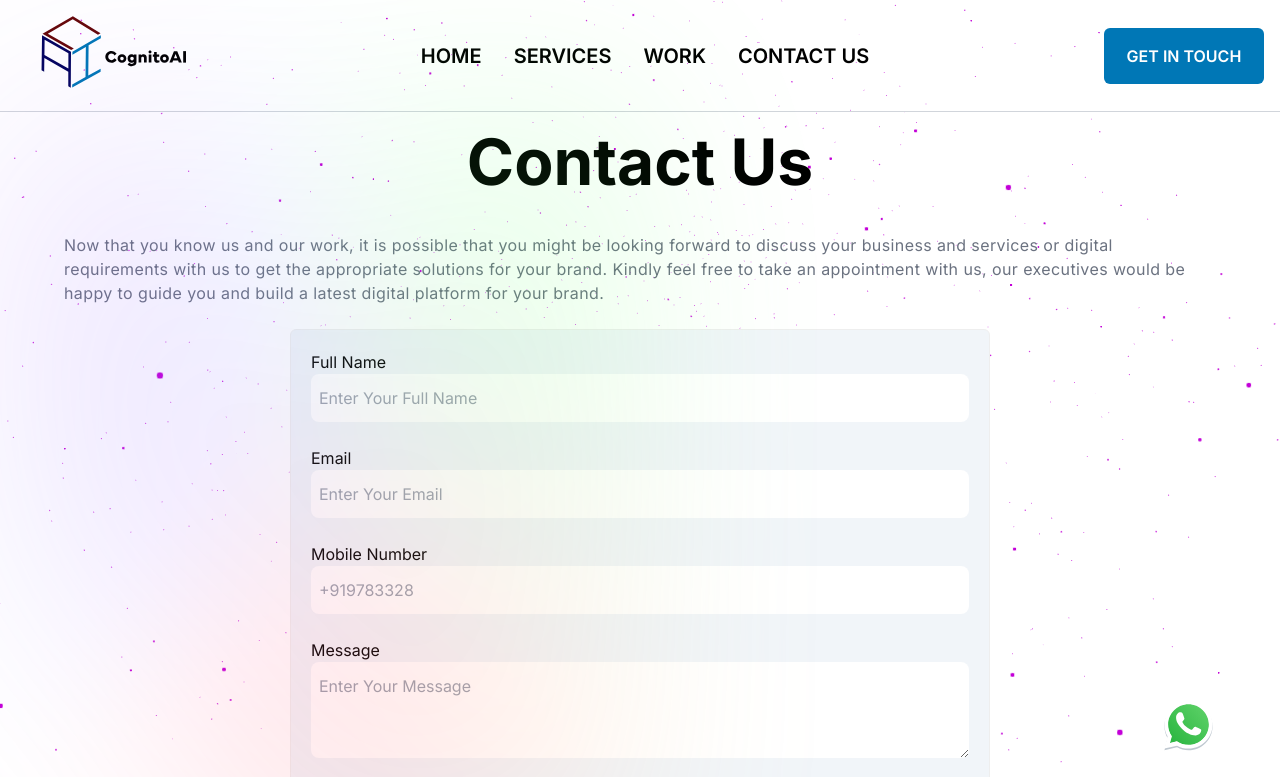
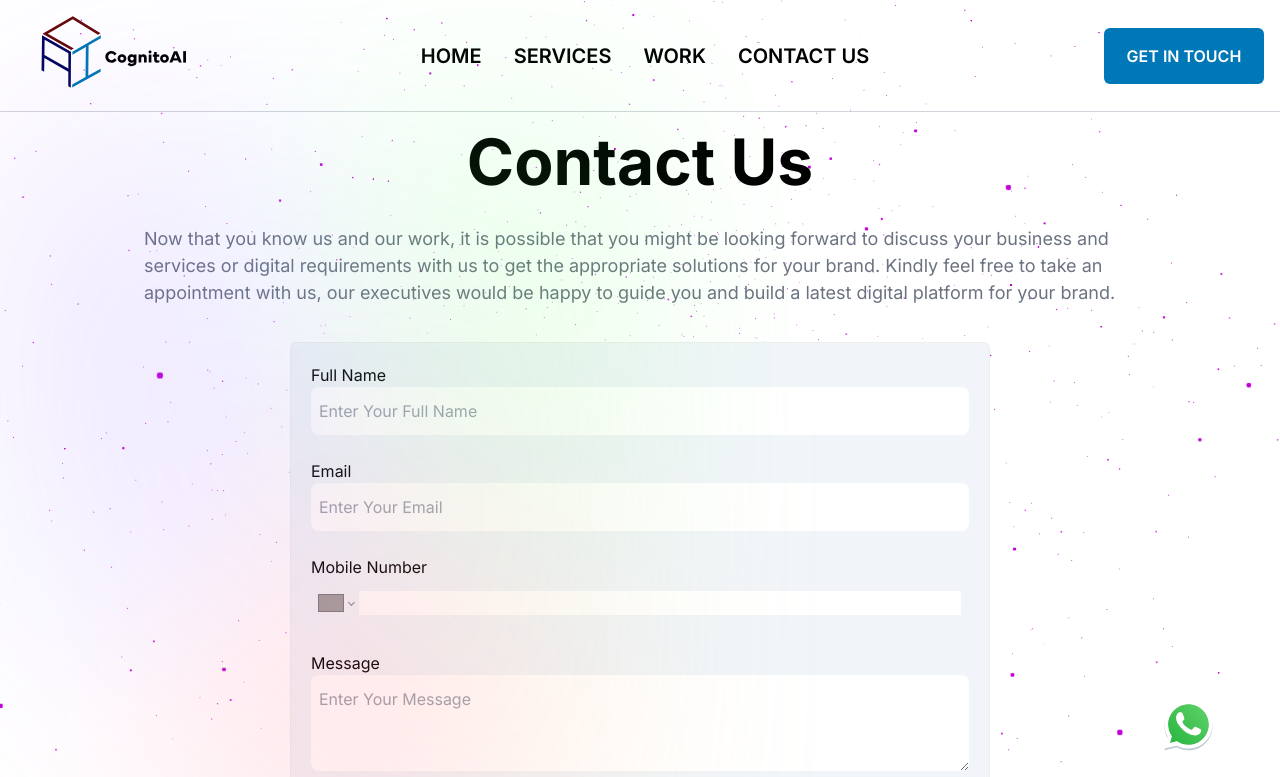
Before and after one commit to crocmons/next-project, a Next.js app: page /contact-us in a window 1280 px wide. Shown: the top 777 px of the page. Built offline with nearby package versions, Linux system fonts and the light colour scheme; grey boxes are pictures that could not be loaded.

Commit message:
fixed padding added ph number

```diff
--- a/app/contact-us/page.tsx
+++ b/app/contact-us/page.tsx
@@ -1,36 +1,61 @@
 "use client"
-
 import React, { FormEvent, useState } from "react";
 import Button from "@/components/Button";
 import FadeIn from "@/components/FadeIn";
 import StarCanvas from "@/components/StarCanvas";
 import { toast } from "react-hot-toast";
+import 'react-phone-number-input/style.css'
+import PhoneInput from 'react-phone-number-input'
 
-const ContactUS = () => {
-  const [data, setData] = useState({
+interface ContactFormData {
+  name: string;
+  email: string;
+  message: string;
+  number: string;
+}
+
+const ContactUS: React.FC = () => {
+  const [data, setData] = useState<ContactFormData>({
     name: "",
     email: "",
     message: "",
     number: "",
   });
 
+  const [valid, setValid] = useState(true);
+
   const handleChange = (e: FormEvent<HTMLInputElement | HTMLTextAreaElement>) => {
-    const { name, value } = e.currentTarget;
+    if (e && e.target) {
+      const { name, value } = e.target;
 
-    setData({
-      ...data,
-      [name]: value
-    });
+      setData((prevData) => ({
+        ...prevData,
+        [name]: value,
+      }));
+
+      if (name === 'number') {
+        setValid(validatePhoneNumber(value));
+      }
+    }
+  };
+
+
+
+  const validatePhoneNumber = (phnum: string): boolean => {
+    const phonenumberPattern = /^\d{10}$/;
+    return phonenumberPattern.test(phnum);
   };
 
   const sendEmail = async (e: FormEvent<HTMLFormElement>) => {
     e.preventDefault();
+
+    try {
       const response = await fetch("/api/send", {
         method: "POST",
         headers: {
-        "Content-Type": "application/json"
+          "Content-Type": "application/json",
         },
-      body: JSON.stringify(data)
+        body: JSON.stringify(data),
       });
 
       if (response.status === 200) {
@@ -42,21 +67,27 @@ const ContactUS = () => {
         });
         toast.success(`Hi ${data.name}, your message has been sent successfully!`);
       }
+    } catch (error) {
+      console.error("Error sending email:", error);
+      toast.error("An error occurred while sending the email.");
+    }
   };
 
   return (
     <div className="mt-3 mx-auto mb-6 items-center justify-center">
       <FadeIn>
-        <div className="z-20 flex w-full flex-col lg:w-[90%] justify-center items-center mx-auto">
+        <div className="max-container padding-container z-20 flex w-full flex-col lg:w-[90%] justify-center items-center mx-auto">
           <h2 className="bold-40 lg:bold-64">Contact Us</h2>
-          <p className="regular-16 font-semibold mt-6 py-2 text-gray-500 tracking-wide">
+          <p className="regular-18 mt-6 text-gray-500 mb-5 ">
             Now that you know us and our work, it is possible that you might be looking forward to discuss your business and services or digital requirements with us to get the appropriate solutions for your brand. Kindly feel free to take an appointment with us, our executives would be happy to guide you and build a latest digital platform for your brand.
           </p>
         </div>
         <div className="lg:mb-32 mb-12 flex flex-col items-center justify-center p-2 mx-3 mt-2 ">
           <div className="flex flex-col lg:flex-row justify-center items-center mx-auto w-full h-auto ">
-            <form className="w-full h-auto lg:w-[700px] space-y-6 bg-slate-100 border border-gray-10 p-5 rounded-md justify-center items-center"
-            onSubmit={sendEmail}>
+            <form
+              className="w-full h-auto lg:w-[700px] space-y-6 bg-slate-100 border border-gray-10 p-5 rounded-md justify-center items-center"
+              onSubmit={sendEmail}
+            >
               <div className="flex flex-col">
                 <label htmlFor="name">Full Name</label>
                 <input
@@ -83,15 +114,16 @@ const ContactUS = () => {
               </div>
               <div className="flex flex-col">
                 <label htmlFor="number">Mobile Number</label>
-                <input
-                  className="py-3 px-2 rounded-lg hover:shadow-[rgba(0,_0,_0,_0.24)_0px_3px_8px] transition-all"
-                  type="number"
+                <PhoneInput
+                  className="py-3 px-2 hover:shadow-[rgba(0,_0,_0,_0.24)_0px_3px_8px] rounded-lg transition-all"
+                  defaultCountry="IN"
                   name="number"
                   onChange={handleChange}
                   value={data.number}
                   id="number"
-                  placeholder="+919783328"
+                  inputProps={{ required: true }}
                 />
+                {!valid && <p className="font-semibold text-red-600">Please enter a valid phone number!</p>}
               </div>
               <div className="flex flex-col">
                 <label htmlFor="message">Message</label>
@@ -116,6 +148,6 @@ const ContactUS = () => {
       <StarCanvas />
     </div>
   );
-}
+};
 
 export default ContactUS;
--- a/app/work/page.tsx
+++ b/app/work/page.tsx
@@ -8,9 +8,9 @@ import StarsCanvas from "@/components/StarCanvas";
 const Work = () => {
   return (
       <FadeIn>
-        <div className="z-20 flex w-full flex-col items-center justify-center mx-auto">
+        <div className="max-container padding-container z-20 flex w-full flex-col items-center justify-center mx-auto">
           <h2 className="mt-2 bold-40 lg:bold-64">Our Works</h2>
-          <p className="regular-18 px-6 mx-6 items-center justify-center mt-2 text-gray-500  tracking-wide">
+          <p className="regular-18 mt-6 text-gray-500 mb-5 ">
             See how we’re driving digital performance for the industry leaders in the market… <br />
             <span className="font-semibold py-2 my-2">We have had the opportunity to work on some great projects with some great people. </span> <br />
             Our work is as diverse as our clients, but there is one commonality: All of it encourages action and inspires behavior.
--- a/components/OurServices.tsx
+++ b/components/OurServices.tsx
@@ -7,12 +7,12 @@ import StarsCanvas from './StarCanvas'
 
 const OurServices = () => {
   return (
-    <section className="my-5 flex-col flexCenter overflow-hidden bg-feature-bg bg-center bg-no-repeat py-24">
+    <section className=" flex-col flexCenter overflow-hidden bg-feature-bg bg-center bg-no-repeat py-10">
       <div className="max-container padding-container relative w-full flex justify-center">
 
         <div className="z-20 flex w-full flex-col lg:w-[90%]">
           <FadeIn>
-          <div className='relative flex flex-col justify-center items-center mx-auto'>
+          <div className=' flex flex-col justify-center items-center mx-auto'>
 
             <h2 className="bold-40 lg:bold-64">Our Services</h2>
             <p className='regular-18 mt-6 text-gray-500 mb-5'>Whether you're seeking cutting-edge technology solutions, a captivating online presence, or a results-driven digital marketing strategy, our team of experts is dedicated to delivering excellence across all facets of your digital journey. Partner with us and experience the power of seamless integration and unmatched expertise in every service we provide.</p>
--- a/package.json
+++ b/package.json
@@ -22,6 +22,8 @@
     "react-dom": "^18",
     "react-hot-toast": "^2.4.1",
     "react-icons": "^4.11.0",
+    "react-phone-input-2": "^2.15.1",
+    "react-phone-number-input": "^3.3.7",
     "react-scroll": "^1.9.0",
     "react-scroll-trigger": "^0.6.14",
     "react-tilt": "^1.0.2",
```
Also changed, not shown: 1 other file (tests, documents, lock files or other folders). Lines whose indentation alone changed are shown as unchanged.
